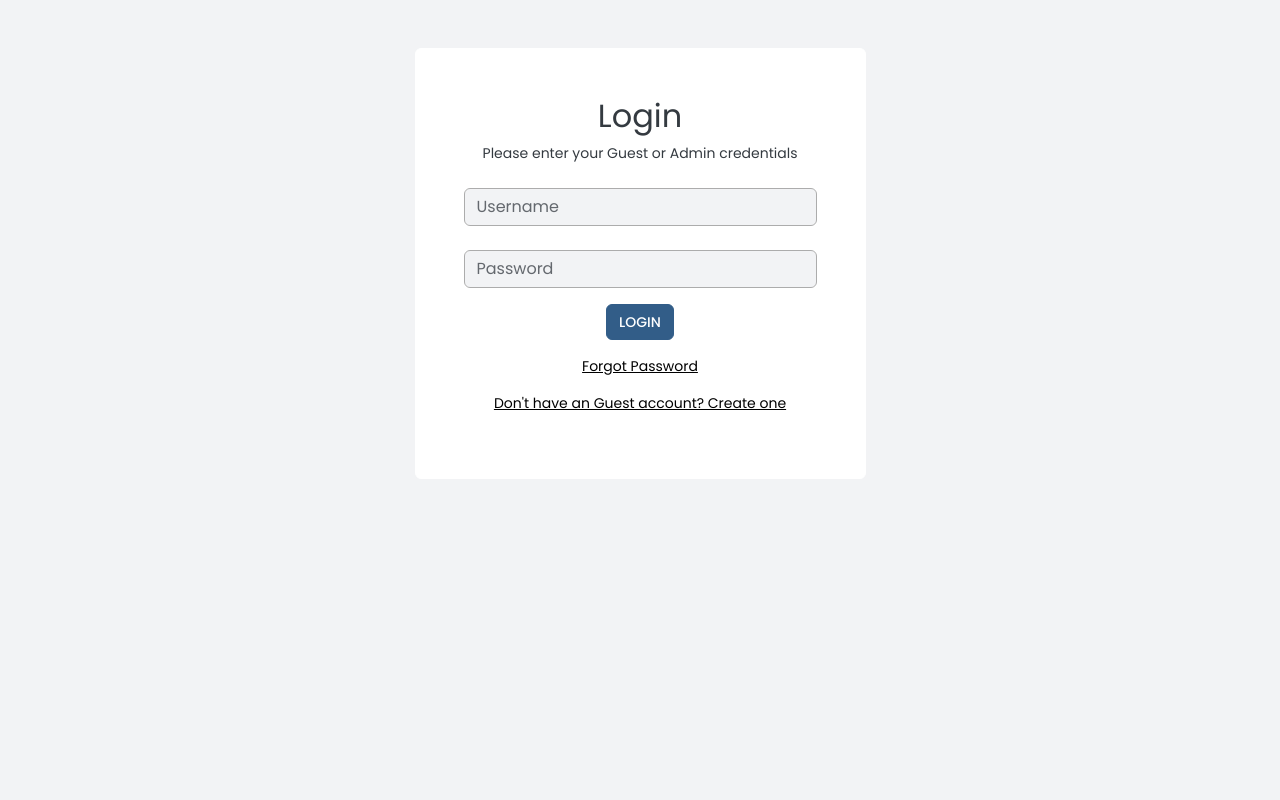
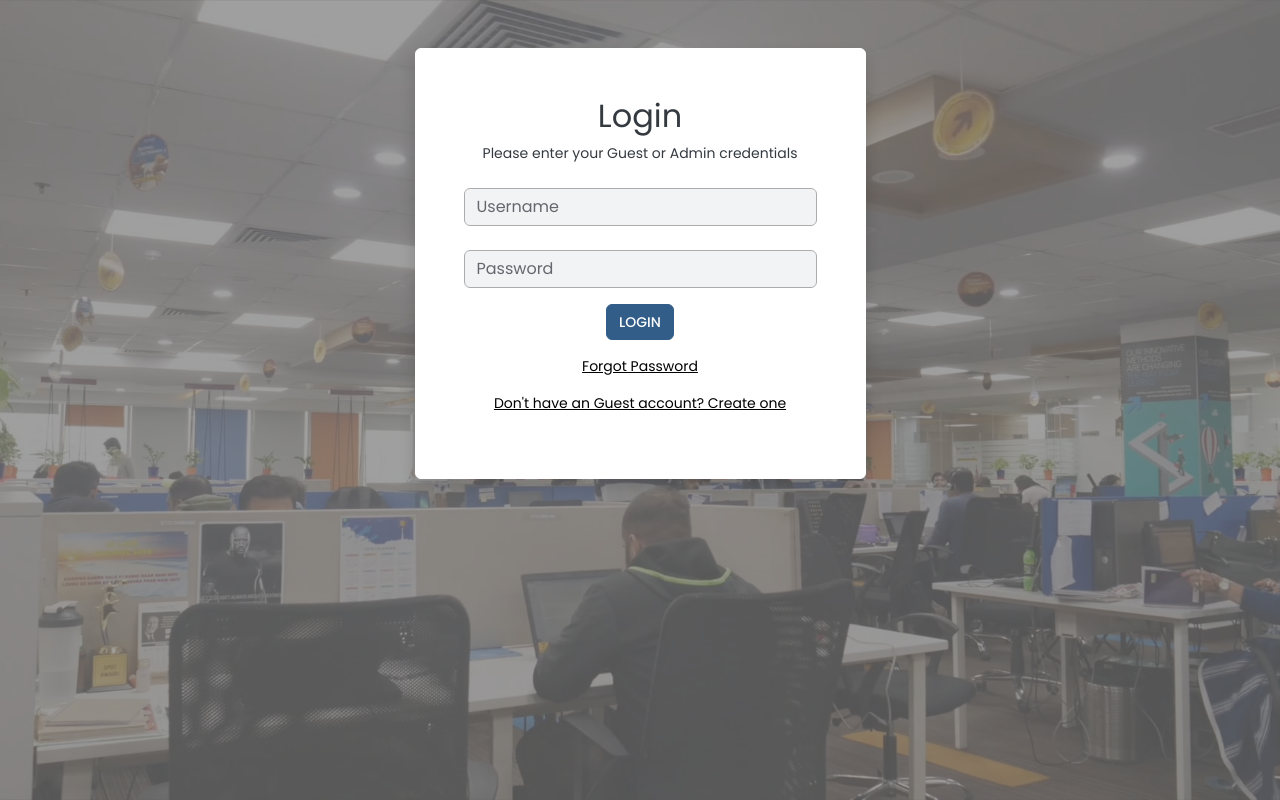
Before and after one commit to bgjx/meq-data-app, a Django app: page /account/login/ in a window 1280 px wide. Run offline with Django 5.2, Linux system fonts and the light colour scheme; parts of the project's set-up code (start-up, migrations or seed data) failed here and were passed over; some libraries are stand-ins or nearby versions.

Commit message:
add background wallpaper

```diff
--- a/django_project/account/templates/account/base-account.html
+++ b/django_project/account/templates/account/base-account.html
@@ -15,6 +15,26 @@
         <!-- css -->
         <link rel="stylesheet" href="{% static 'css/bootstrap.css' %}">
         <link rel="stylesheet" href="{% static 'css/custom-style.css' %}">
+
+        <!-- style -->
+        <style>
+            body {
+                background-image :url("{% static 'media/image/office.jpeg' %}");
+                background-size: cover;
+                background-position: center;
+                background-repeat: no-repeat;
+            }
+            body::before {
+                content: '';
+                position: fixed;
+                top: 0;
+                left: 0;
+                width: 100%;
+                height: 100%;
+                background: rgba(119, 119, 119, 0.7); /* Transparent white layer (50% opacity) */
+                z-index: 0; /* Place overlay above background but below content *
+            }
+        </style>
     </head>
 
     <body class="wrapper">
--- a/django_project/account/templates/account/login.html
+++ b/django_project/account/templates/account/login.html
@@ -5,7 +5,7 @@
 <div class="container mt-5">
     <div class='row d-flex justify-content-center align-items-center'>
         <div class='col-12 col-md-8 col-lg6 col-xl-5'>
-            <div class='card'>
+            <div class='card shadow'>
                 <div class='card-body p-5 text-center'>
                     <div class='login-page'>
                         <h2>Login</h2>
```
Also changed, not shown: django_project/static/media/image/office.jpeg (added).
